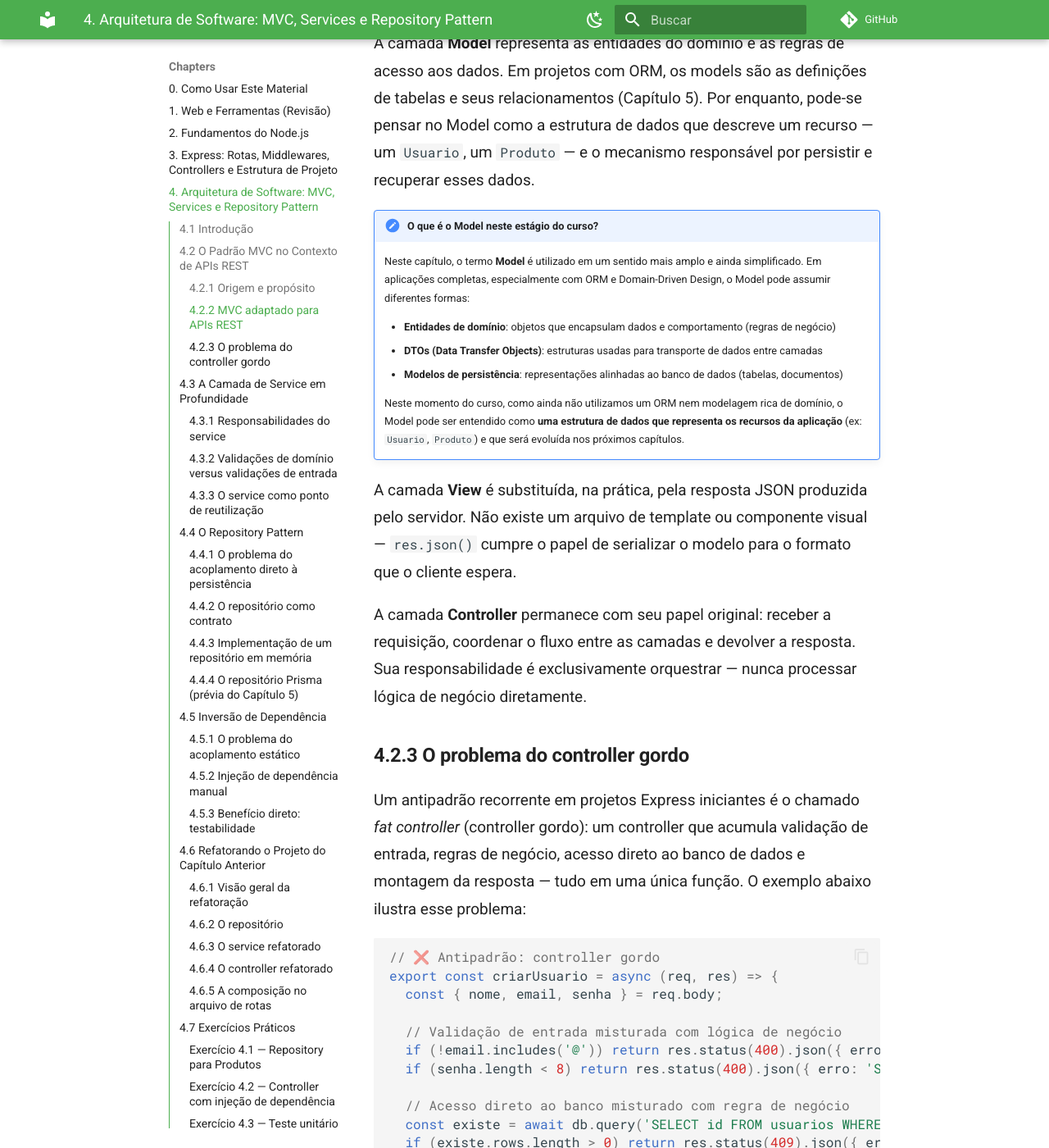
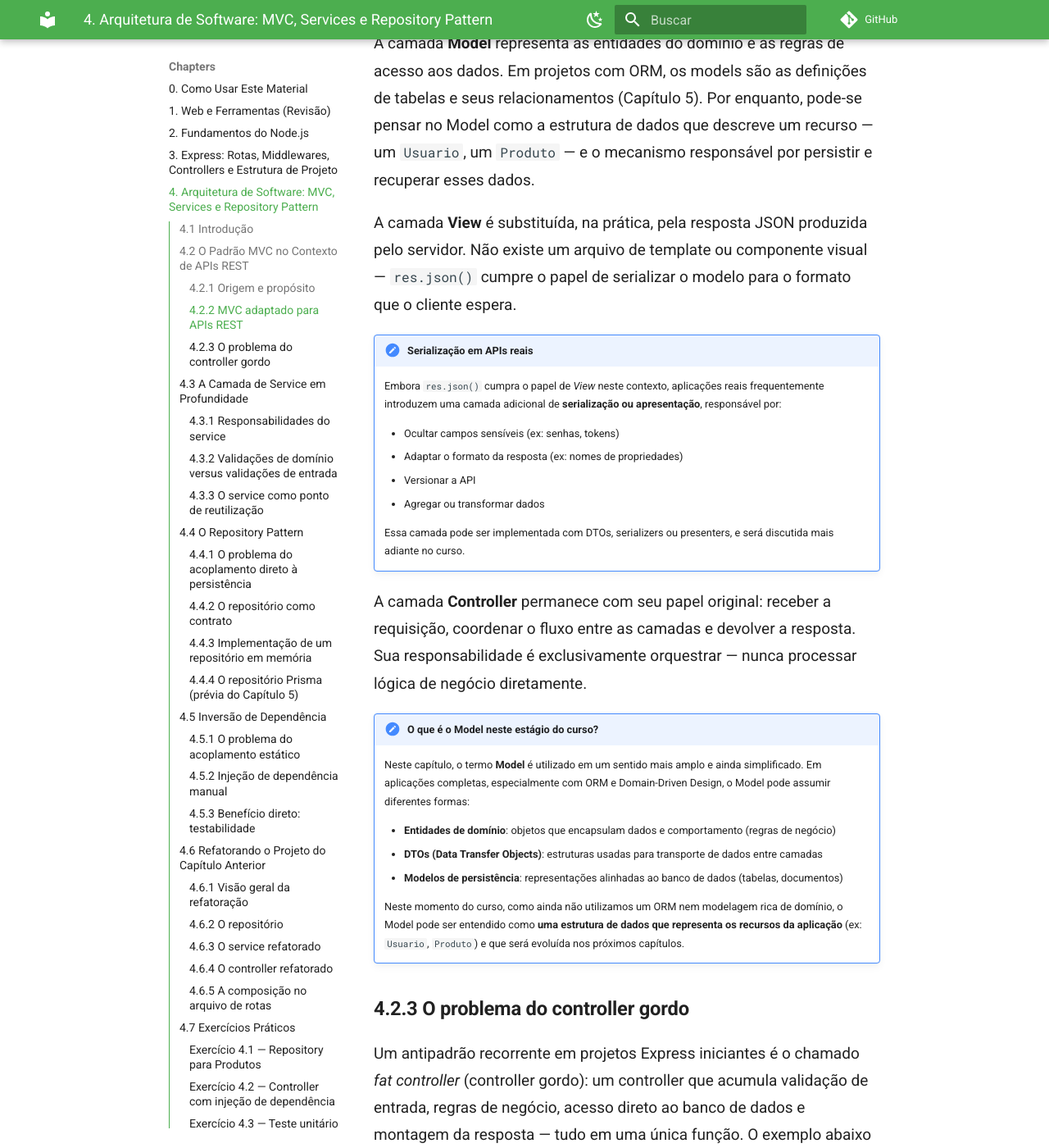
Before and after one commit to leofernandesmo/pweb2-book, an MkDocs documentation site: the page built from docs/chapters/04-arquitetura.md, in a window 1280 px wide and 1400 px high, scrolled down 2093 px. Shown: the whole window at 82% size. Built offline with MkDocs 1.6.1 and Material for MkDocs 9.7.7, drawn with Linux system fonts in a browser that asks for light colours; comment, search, counter and statistics services are not loaded; some of the changed text lies outside the part shown.

Commit message:
Update MVC explanation and add serialization note
Clarify roles of MVC layers in Express APIs and introduce serialization layer.

```diff
--- a/docs/chapters/04-arquitetura.md
+++ b/docs/chapters/04-arquitetura.md
@@ -28,6 +28,22 @@
 
 A camada **Model** representa as entidades do domínio e as regras de acesso aos dados. Em projetos com ORM, os models são as definições de tabelas e seus relacionamentos (Capítulo 5). Por enquanto, pode-se pensar no Model como a estrutura de dados que descreve um recurso — um `Usuario`, um `Produto` — e o mecanismo responsável por persistir e recuperar esses dados.
 
+A camada **View** é substituída, na prática, pela resposta JSON produzida pelo servidor. Não existe um arquivo de template ou componente visual — `res.json()` cumpre o papel de serializar o modelo para o formato que o cliente espera.
+
+!!! note "Serialização em APIs reais"
+    Embora `res.json()` cumpra o papel de *View* neste contexto, aplicações reais frequentemente introduzem uma camada adicional de **serialização ou apresentação**, responsável por:
+
+    - Ocultar campos sensíveis (ex: senhas, tokens)
+    - Adaptar o formato da resposta (ex: nomes de propriedades)
+    - Versionar a API
+    - Agregar ou transformar dados
+
+    Essa camada pode ser implementada com DTOs, serializers ou presenters, e será discutida mais adiante no curso.
+
+
+A camada **Controller** permanece com seu papel original: receber a requisição, coordenar o fluxo entre as camadas e devolver a resposta. Sua responsabilidade é exclusivamente orquestrar — nunca processar lógica de negócio diretamente.
+
+
 !!! note "O que é o Model neste estágio do curso?"
     Neste capítulo, o termo **Model** é utilizado em um sentido mais amplo e ainda simplificado. Em aplicações completas, especialmente com ORM e Domain-Driven Design, o Model pode assumir diferentes formas:
 
@@ -153,6 +167,18 @@
 
 !!! note "Contrato vs. Implementação"
     A interface de repositório é como um **contrato** que define quais operações devem ser realizadas. Ela especifica um conjunto de métodos públicos (com seus tipos de retorno e parâmetros) que qualquer classe que implemente essa interface terá que fornecer. A implementação concreta é onde a lógica específica para interagir com a fonte de dados reside.
+
+!!! warning "Responsabilidade do Repository"
+    O repositório **não deve conter lógica de negócio**. Sua responsabilidade é exclusivamente:
+
+    - Persistir dados
+    - Recuperar dados
+    - Executar consultas (queries)
+
+    Regras como validações, cálculos ou decisões de negócio devem sempre residir na camada de **Service**.
+
+    O repositório pode conter lógica técnica (ex: construção de queries, mapeamento de dados), mas nunca regras do domínio da aplicação.
+
 
 ### 4.4.3 Implementação de um repositório em memória
 
```
Also changed, not shown: other parts of docs/chapters/04-arquitetura.md (+0 -2 lines).
